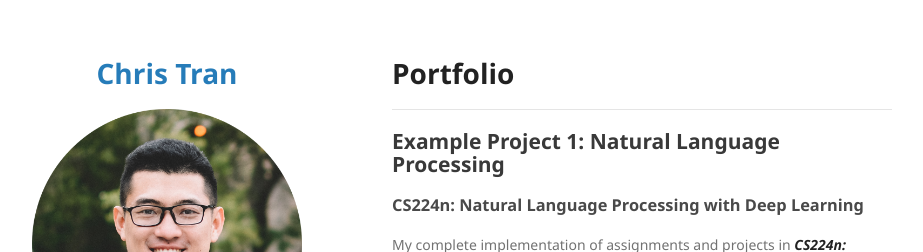
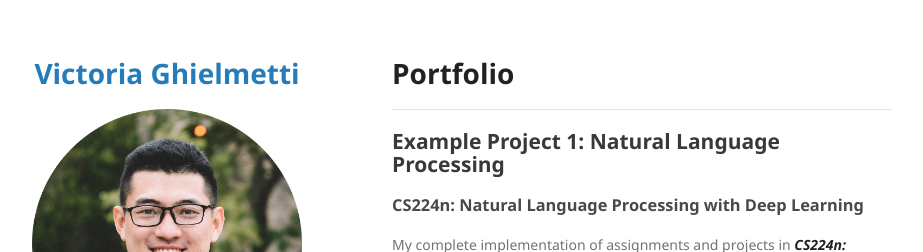
Before and after one commit to vghielme/minimalist_portfolio, a Jekyll site: the page built from index.md, in a window 1280 px wide. Shown: the top 252 px of the page, without its empty margins (178-1101 px from the left). Built offline with Jekyll 4.4.1, drawn with Linux system fonts in a browser that asks for light colours; our own code applies the rules of GitHub Pages for plain Markdown files.

Commit message:
Update _config.yml

```diff
--- a/_config.yml
+++ b/_config.yml
@@ -1,4 +1,4 @@
-title: <p align="center"> Chris Tran </p>
+title: <p align="center"> Victoria Ghielmetti </p>
 
 logo: "/images/picture.png?raw=true"
 
```
